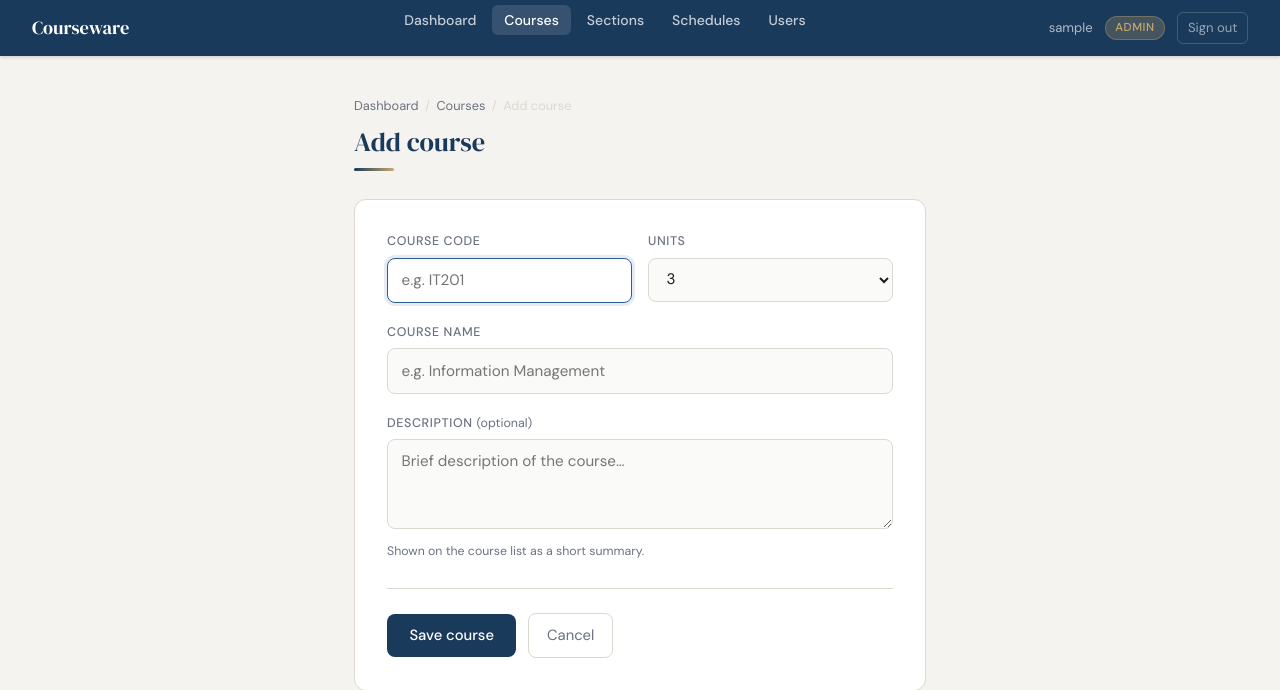
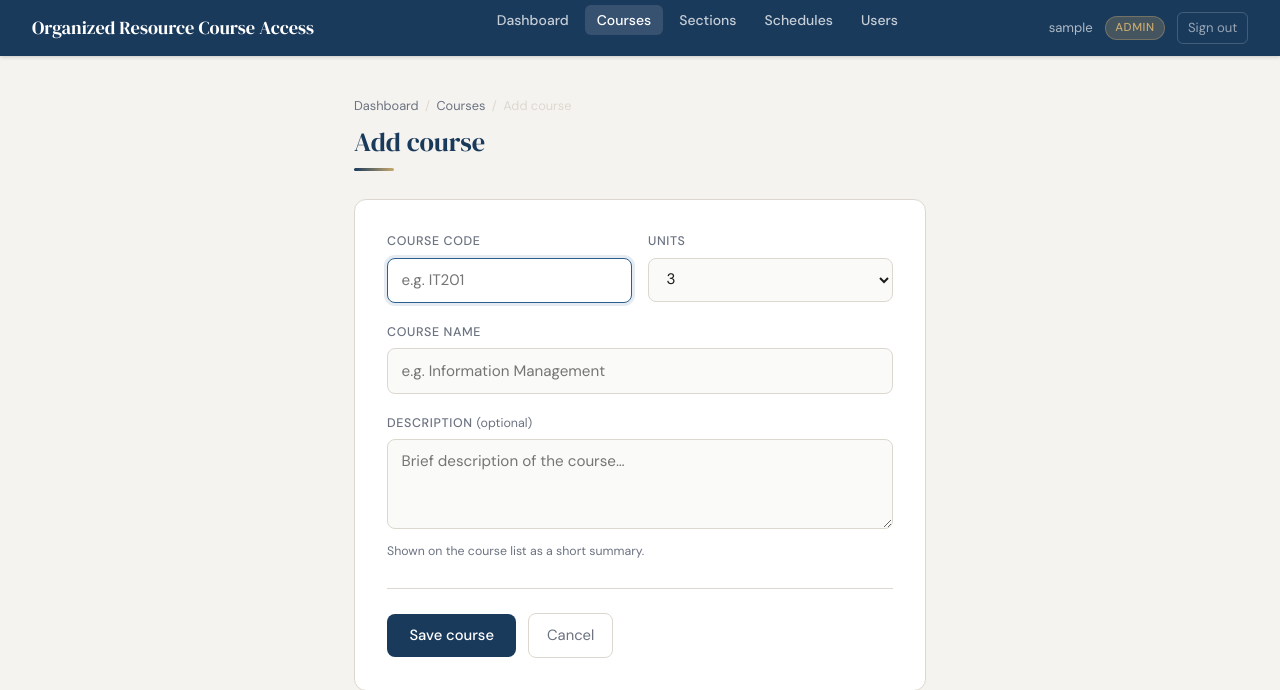
Before and after one commit to netteyr14/Organized_Resource_Course_Access, a PHP site: page /modules/courses/add.php in a window 1280 px wide. Shown: the top 690 px of the page. Run offline with PHP 8.4, Linux system fonts and the light colour scheme; the visitor is signed in with stand-in values (Sample User, id 1).

Commit message:
[UPDATE] UI Changes

```diff
--- a/index.php
+++ b/index.php
@@ -21,7 +21,7 @@ foreach (['courses' => 'courses', 'sections' => 'sections', 'schedules' => 'sche
 <head>
   <meta charset="UTF-8">
   <meta name="viewport" content="width=device-width, initial-scale=1.0">
-  <title>Dashboard — Courseware</title>
+  <title>Dashboard — ORCA</title>
   <link href="https://cdn.jsdelivr.net/npm/bootstrap@5.3.3/dist/css/bootstrap.min.css" rel="stylesheet">
   <link href="https://fonts.googleapis.com/css2?family=DM+Serif+Display&family=DM+Sans:ital,wght@0,400;0,500;1,400&display=swap" rel="stylesheet">
   <style>
@@ -310,7 +310,7 @@ foreach (['courses' => 'courses', 'sections' => 'sections', 'schedules' => 'sche
 
   <!-- Navbar -->
   <nav class="top-nav">
-    <a class="nav-brand" href="index.php">Courseware</a>
+    <a class="nav-brand" href="index.php">Organized Resource Course Access</a>
     <ul class="nav-links">
       <li><a href="index.php" class="active">Dashboard</a></li>
       <li><a href="modules/courses/index.php">Courses</a></li>
--- a/login.php
+++ b/login.php
@@ -43,7 +43,7 @@ if ($_SERVER['REQUEST_METHOD'] === 'POST') {
 <head>
   <meta charset="UTF-8">
   <meta name="viewport" content="width=device-width, initial-scale=1.0">
-  <title>Login — Courseware</title>
+  <title>Login — ORCA</title>
   <link href="https://cdn.jsdelivr.net/npm/bootstrap@5.3.3/dist/css/bootstrap.min.css" rel="stylesheet">
   <link href="https://fonts.googleapis.com/css2?family=DM+Serif+Display&family=DM+Sans:wght@400;500&display=swap" rel="stylesheet">
   <style>
@@ -212,7 +212,7 @@ if ($_SERVER['REQUEST_METHOD'] === 'POST') {
 
     <div class="login-header">
       <p class="school-name">Colegio De Sta. Teresa De Avila</p>
-      <h1>Courseware</h1>
+      <h1>Organized Resource Course Access</h1>
       <p class="subtitle">Course &amp; Schedule Management System</p>
     </div>
 
--- a/modules/courses/add.php
+++ b/modules/courses/add.php
@@ -49,7 +49,7 @@ if ($_SERVER['REQUEST_METHOD'] === 'POST') {
 <head>
   <meta charset="UTF-8">
   <meta name="viewport" content="width=device-width, initial-scale=1.0">
-  <title>Add Course — Courseware</title>
+  <title>Add Course — ORCA</title>
   <link href="https://cdn.jsdelivr.net/npm/bootstrap@5.3.3/dist/css/bootstrap.min.css" rel="stylesheet">
   <link href="https://fonts.googleapis.com/css2?family=DM+Serif+Display&family=DM+Sans:wght@400;500&display=swap" rel="stylesheet">
   <style>
@@ -246,7 +246,7 @@ if ($_SERVER['REQUEST_METHOD'] === 'POST') {
 <body>
 
   <nav class="top-nav">
-    <a class="nav-brand" href="../../index.php">Courseware</a>
+    <a class="nav-brand" href="../../index.php">Organized Resource Course Access</a>
     <ul class="nav-links">
       <li><a href="../../index.php">Dashboard</a></li>
       <li><a href="index.php" class="active">Courses</a></li>
--- a/modules/courses/edit.php
+++ b/modules/courses/edit.php
@@ -64,7 +64,7 @@ if ($_SERVER['REQUEST_METHOD'] === 'POST') {
 <head>
   <meta charset="UTF-8">
   <meta name="viewport" content="width=device-width, initial-scale=1.0">
-  <title>Edit Course — Courseware</title>
+  <title>Edit Course — ORCA</title>
   <link href="https://cdn.jsdelivr.net/npm/bootstrap@5.3.3/dist/css/bootstrap.min.css" rel="stylesheet">
   <link href="https://fonts.googleapis.com/css2?family=DM+Serif+Display&family=DM+Sans:wght@400;500&display=swap" rel="stylesheet">
   <style>
@@ -260,7 +260,7 @@ if ($_SERVER['REQUEST_METHOD'] === 'POST') {
 <body>
 
   <nav class="top-nav">
-    <a class="nav-brand" href="../../index.php">Courseware</a>
+    <a class="nav-brand" href="../../index.php">Organized Resource Course Access</a>
     <ul class="nav-links">
       <li><a href="../../index.php">Dashboard</a></li>
       <li><a href="index.php" class="active">Courses</a></li>
--- a/modules/courses/index.php
+++ b/modules/courses/index.php
@@ -14,7 +14,7 @@ $courses = $pdo->query("SELECT * FROM courses ORDER BY course_code ASC")->fetchA
 <head>
   <meta charset="UTF-8">
   <meta name="viewport" content="width=device-width, initial-scale=1.0">
-  <title>Courses — Courseware</title>
+  <title>Courses — ORCA</title>
   <link href="https://cdn.jsdelivr.net/npm/bootstrap@5.3.3/dist/css/bootstrap.min.css" rel="stylesheet">
   <link href="https://fonts.googleapis.com/css2?family=DM+Serif+Display&family=DM+Sans:wght@400;500&display=swap" rel="stylesheet">
   <style>
@@ -263,7 +263,7 @@ $courses = $pdo->query("SELECT * FROM courses ORDER BY course_code ASC")->fetchA
 <body>
 
   <nav class="top-nav">
-    <a class="nav-brand" href="../../index.php">Courseware</a>
+    <a class="nav-brand" href="../../index.php">Organized Resource Course Access</a>
     <ul class="nav-links">
       <li><a href="../../index.php">Dashboard</a></li>
       <li><a href="index.php" class="active">Courses</a></li>
--- a/modules/sections/add.php
+++ b/modules/sections/add.php
@@ -40,7 +40,7 @@ if ($_SERVER['REQUEST_METHOD'] === 'POST') {
 <head>
   <meta charset="UTF-8">
   <meta name="viewport" content="width=device-width, initial-scale=1.0">
-  <title>Add Section — Courseware</title>
+  <title>Add Section — ORCA</title>
   <link href="https://cdn.jsdelivr.net/npm/bootstrap@5.3.3/dist/css/bootstrap.min.css" rel="stylesheet">
   <link href="https://fonts.googleapis.com/css2?family=DM+Serif+Display&family=DM+Sans:wght@400;500&display=swap" rel="stylesheet">
   <style>
@@ -158,7 +158,7 @@ if ($_SERVER['REQUEST_METHOD'] === 'POST') {
 <body>
 
   <nav class="top-nav">
-    <a class="nav-brand" href="../../index.php">Courseware</a>
+    <a class="nav-brand" href="../../index.php">Organized Resource Course Access</a>
     <ul class="nav-links">
       <li><a href="../../index.php">Dashboard</a></li>
       <li><a href="../courses/index.php">Courses</a></li>
--- a/modules/sections/index.php
+++ b/modules/sections/index.php
@@ -29,7 +29,7 @@ foreach ($sections as $s) {
 <head>
   <meta charset="UTF-8">
   <meta name="viewport" content="width=device-width, initial-scale=1.0">
-  <title>Sections — Courseware</title>
+  <title>Sections — ORCA</title>
   <link href="https://cdn.jsdelivr.net/npm/bootstrap@5.3.3/dist/css/bootstrap.min.css" rel="stylesheet">
   <link href="https://fonts.googleapis.com/css2?family=DM+Serif+Display&family=DM+Sans:wght@400;500&display=swap" rel="stylesheet">
   <style>
@@ -199,7 +199,7 @@ foreach ($sections as $s) {
 <body>
 
   <nav class="top-nav">
-    <a class="nav-brand" href="../../index.php">Courseware</a>
+    <a class="nav-brand" href="../../index.php">Organized Resource Course Access</a>
     <ul class="nav-links">
       <li><a href="../../index.php">Dashboard</a></li>
       <li><a href="../courses/index.php">Courses</a></li>
```
